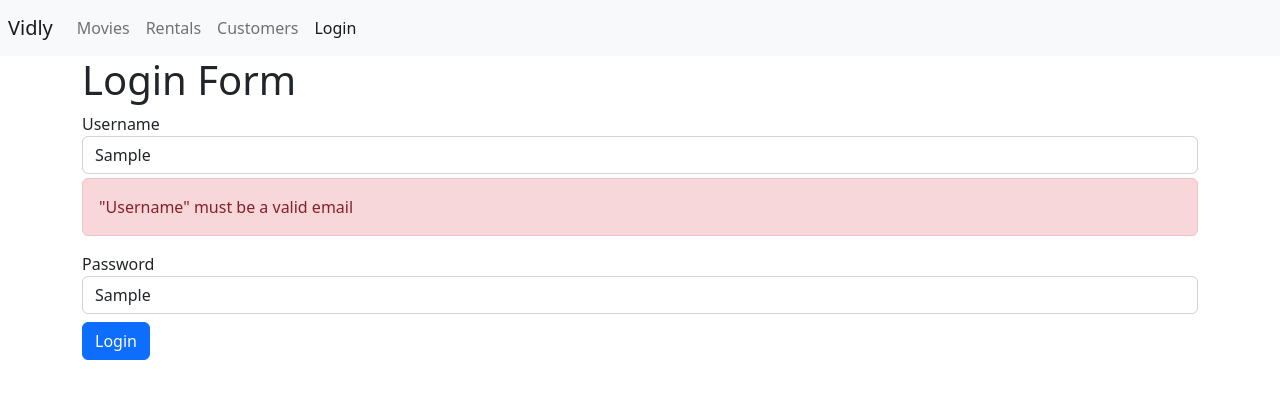
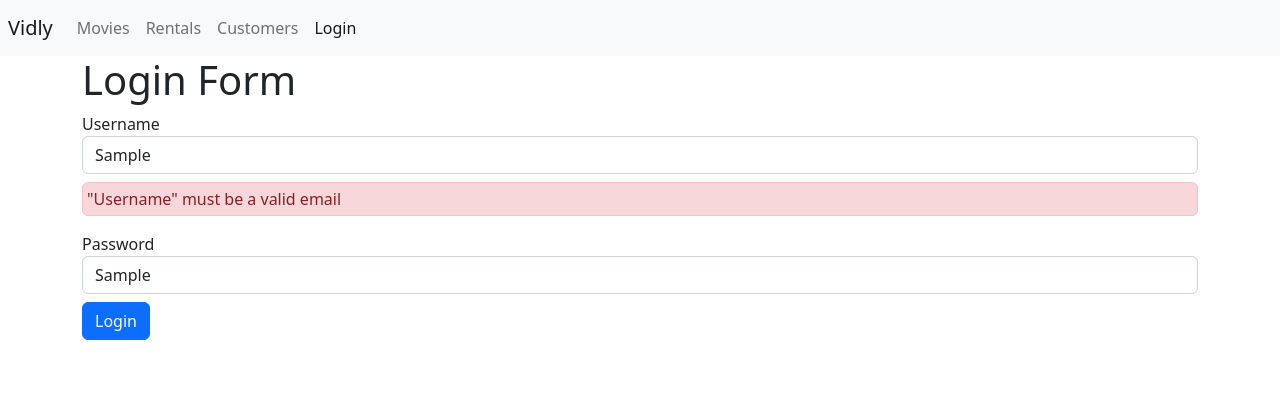
Before and after one commit to dnsamw/react-video-renting-app, a React (Create React App) app: page /login in a window 1280 px wide. Both pictures are taken after typing "Sample", "Sample" into the empty fields and a click on the button "Login". Shown: the top 398 px of the page. Built offline with nearby package versions, Linux system fonts and the light colour scheme.

Commit message:
2 files modified - Login Form with validation

```diff
--- a/src/components/LoginForm.jsx
+++ b/src/components/LoginForm.jsx
@@ -1,5 +1,7 @@
 import React, { Component } from 'react';
 import Joi from 'joi-browser';
+
+import Input from './common/Input';
 
 class LoginForm extends Component {
   state = {
@@ -63,38 +65,20 @@ class LoginForm extends Component {
       <>
         <h1>Login Form</h1>
         <form onSubmit={this.handleSubmit}>
-          <div className="form-group">
-            <label htmlFor="username"></label>Username
-            <input
+          <Input
+            label="Username"
             name="username"
-              id="username"
-              type="text"
-              className="form-control"
             value={account.username}
             onChange={this.handleChange}
+            error={errors?.username}
           />
-            {errors?.username && (
-              <div className="alert alert-danger mt-1 p1">
-                {errors?.username}
-              </div>
-            )}
-          </div>
-          <div className="form-group">
-            <label htmlFor="password"></label>Password
-            <input
+          <Input
+            label="Password"
             name="password"
-              id="password"
-              type="text"
-              className="form-control"
             value={account.password}
             onChange={this.handleChange}
+            error={errors?.password}
           />
-            {errors?.password && (
-              <div className="alert alert-danger mt-1 p1">
-                {errors?.password}
-              </div>
-            )}
-          </div>
           <button className="btn btn-primary mt-2">Login</button>
         </form>
       </>
--- a/src/components/common/Input.jsx
+++ b/src/components/common/Input.jsx
@@ -16,9 +16,7 @@ class Input extends Component {
             className="form-control"
           />
         </div>
-        {error && (
-          <div className="alert alert-danger mt-1 p-1">{error}</div>
-        )}
+        {error && <div className="alert alert-danger mt-2 p-1">{error}</div>}
       </>
     );
   }
```
Lines whose indentation alone changed are shown as unchanged.
